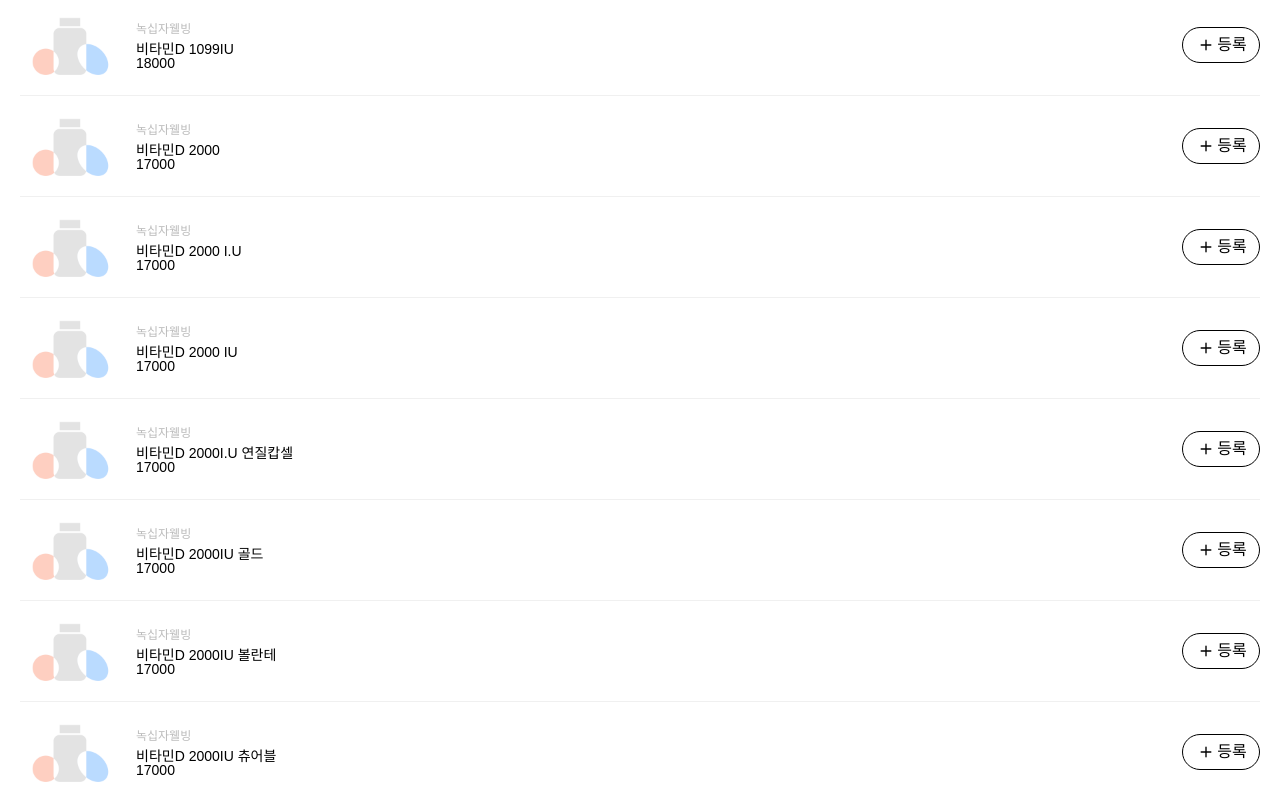
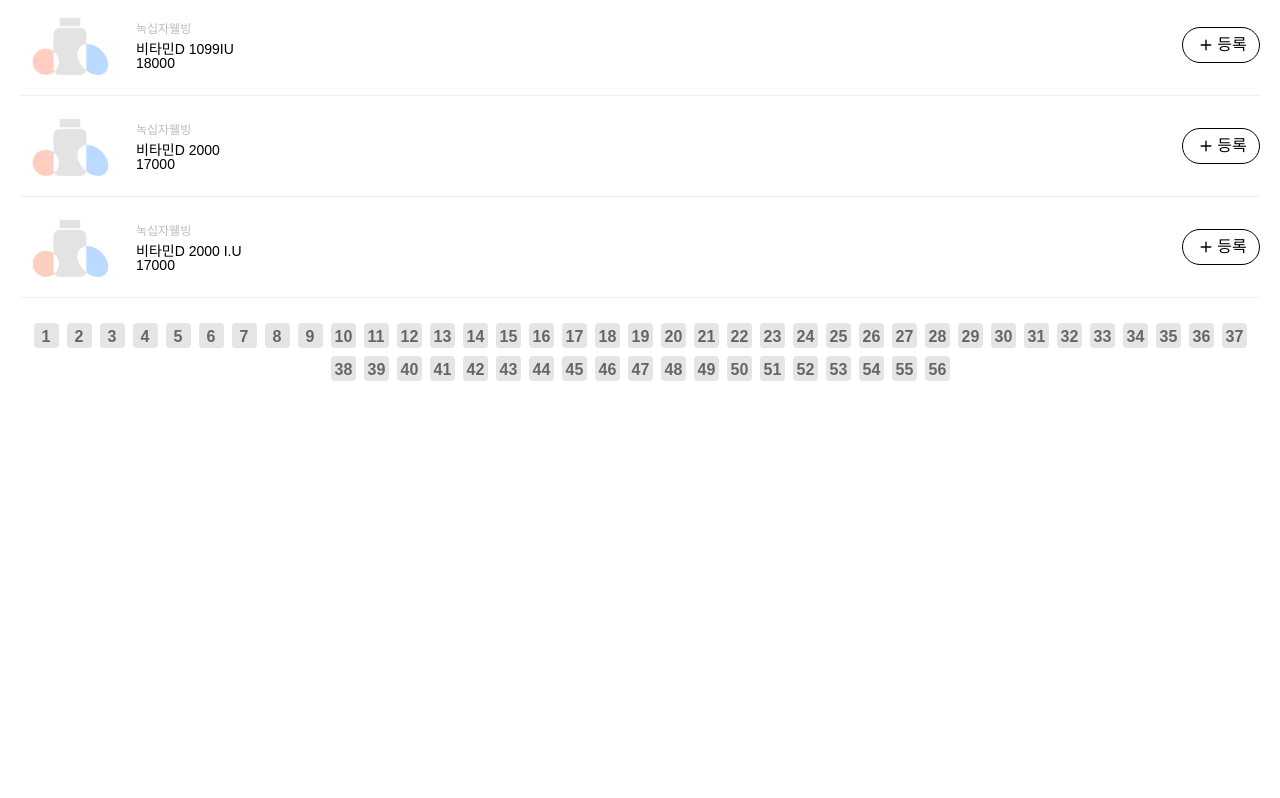
Before and after one commit to wanted-freepass/wanted_energybalance, a React (Create React App) app: page / in a window 1280 px wide. Shown: the part 1015-1813 px from the top of the page. After the commit the page ends 1421 px from the top, so only its background shows below. Built offline with nearby package versions, Linux system fonts and the light colour scheme.

Commit message:
Add : 페이징 네이션 추가

```diff
--- /dev/null
+++ b/src/components/Pagination/Pagination.style.tsx
@@ -0,0 +1,41 @@
+import styled from 'styled-components';
+
+export const Container = styled.div``;
+
+export const PageUl = styled.ul`
+  ${props => props.theme.flex()}
+  flex-wrap: wrap;
+  margin: 20px 0;
+  text-align: center;
+  border-radius: 3px;
+  color: white;
+  padding: 1px;
+`;
+
+export const PageLi = styled.li`
+  width: 25px;
+  padding: 6px 4px 3px 4px;
+  margin: 4px;
+  color: ${props => props.theme.darkGray};
+  border-radius: 4px;
+  background-color: ${props => props.theme.mediumGray};
+  font-size: 16px;
+  font-weight: 600;
+
+  &:hover {
+    color: white;
+    background-color: ${props => props.theme.blue};
+    cursor: pointer;
+  }
+  &:focus {
+    color: white;
+    background-color: ${props => props.theme.blue};
+  }
+`;
+
+export const PageSpan = styled.span`
+  &:focus {
+    color: white;
+    background-color: ${props => props.theme.blue};
+  }
+`;
--- /dev/null
+++ b/src/components/Pagination/Pagination.tsx
@@ -0,0 +1,31 @@
+import React from 'react';
+import * as S from './Pagination.style';
+
+const PagiNation = ({
+  postPerPage,
+  totalPosts,
+  paginate,
+}: {
+  postPerPage: number;
+  totalPosts: number;
+  paginate: (pageNum: number) => void;
+}): JSX.Element => {
+  const pageNumbers = [];
+  for (let i = 1; i <= Math.ceil(totalPosts / postPerPage); i++) {
+    pageNumbers.push(i);
+  }
+
+  return (
+    <S.Container>
+      <S.PageUl>
+        {pageNumbers.map(number => (
+          <S.PageLi key={number}>
+            <S.PageSpan onClick={() => paginate(number)}>{number}</S.PageSpan>
+          </S.PageLi>
+        ))}
+      </S.PageUl>
+    </S.Container>
+  );
+};
+
+export default PagiNation;
--- /dev/null
+++ b/src/components/Pagination/index.ts
@@ -0,0 +1 @@
+export { default } from './Pagination';
--- a/src/components/Product/Product.tsx
+++ b/src/components/Product/Product.tsx
@@ -4,15 +4,13 @@
 import { ProductProps } from '../ProductList/ProductList';
 
 const Product = ({
-  productData,
+  currentPosts,
 }: {
-  productData: ProductProps[];
+  currentPosts: ProductProps[];
 }): JSX.Element => {
-  console.log(productData);
-
   return (
     <div>
-      {productData.map(product => {
+      {currentPosts.map(product => {
         return (
           <S.Container key={product.id}>
             <S.ProductWrap>
--- a/src/components/ProductList/ProductList.tsx
+++ b/src/components/ProductList/ProductList.tsx
@@ -13,17 +13,19 @@
 }
 
 const ProductList = ({
-  productData,
+  currentPosts,
+  totalPosts,
 }: {
-  productData: ProductProps[];
+  currentPosts: ProductProps[];
+  totalPosts: number;
 }): JSX.Element => {
   return (
     <S.ProductListWrap>
       <MenuTab />
       <S.SearchAmount>
-        <S.Span>총 {productData.length}개</S.Span>의 검색결과가 있습니다.
+        <S.Span>총 {totalPosts}개</S.Span>의 검색결과가 있습니다.
       </S.SearchAmount>
-      <Product productData={productData} />
+      <Product currentPosts={currentPosts} />
     </S.ProductListWrap>
   );
 };
--- a/src/pages/Main/Main.tsx
+++ b/src/pages/Main/Main.tsx
@@ -5,9 +5,11 @@
 import ProductList from '../../components/ProductList/ProductList';
 import { ProductProps } from '../../components/ProductList/ProductList';
 import { BiWon } from 'react-icons/bi';
+import PagiNation from '../../components/Pagination';
 
 const Main = (): JSX.Element => {
   const [productData, setProductData] = useState<ProductProps[]>([]);
+
   const [isModal, setIsModal] = useState(false);
   const clickModal = () => {
     setIsModal(prev => !prev);
@@ -19,6 +21,15 @@
       .then(res => setProductData(res));
   }, []);
 
+  const [currentPage, setCurrentPage] = useState(1);
+  const postPerPage: number = 10;
+
+  const indexOfLastPost = currentPage * postPerPage;
+  const indexOfFirstPost = indexOfLastPost - postPerPage;
+  const currentPosts = productData.slice(indexOfFirstPost, indexOfLastPost);
+
+  const paginate = (pageNum: number) => setCurrentPage(pageNum);
+
   return (
     <S.Container>
       <Search />
@@ -29,7 +40,15 @@
         </S.Button>
         <S.Wrapper>{isModal && <Price />}</S.Wrapper>
       </S.PriceModal>
-      <ProductList productData={productData} />
+      <ProductList
+        currentPosts={currentPosts}
+        totalPosts={productData.length}
+      />
+      <PagiNation
+        postPerPage={postPerPage}
+        totalPosts={productData.length}
+        paginate={paginate}
+      />
     </S.Container>
   );
 };
```
Also changed, not shown: src/hooks/usePagination.ts (added, +15 -0 lines).
